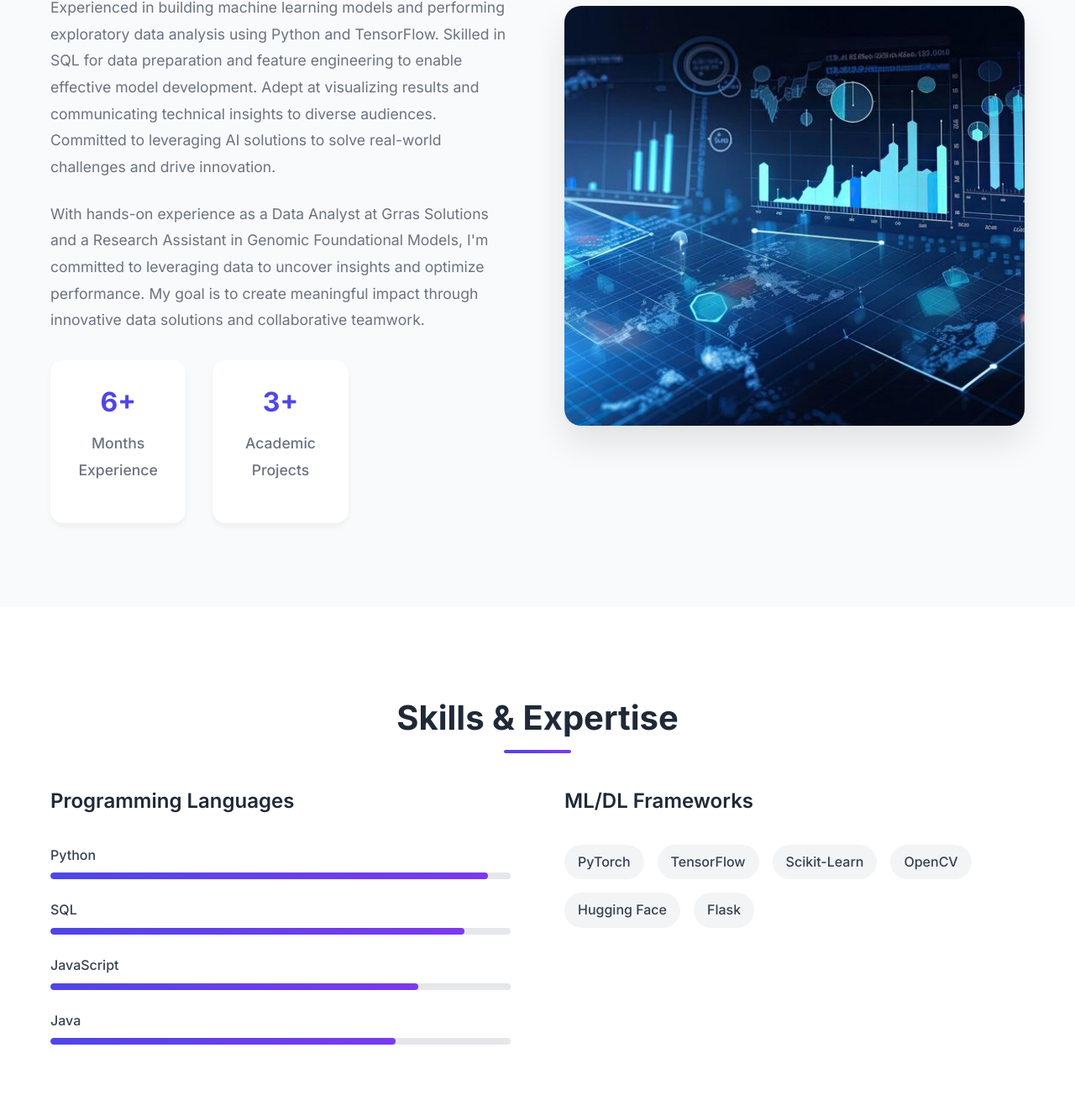
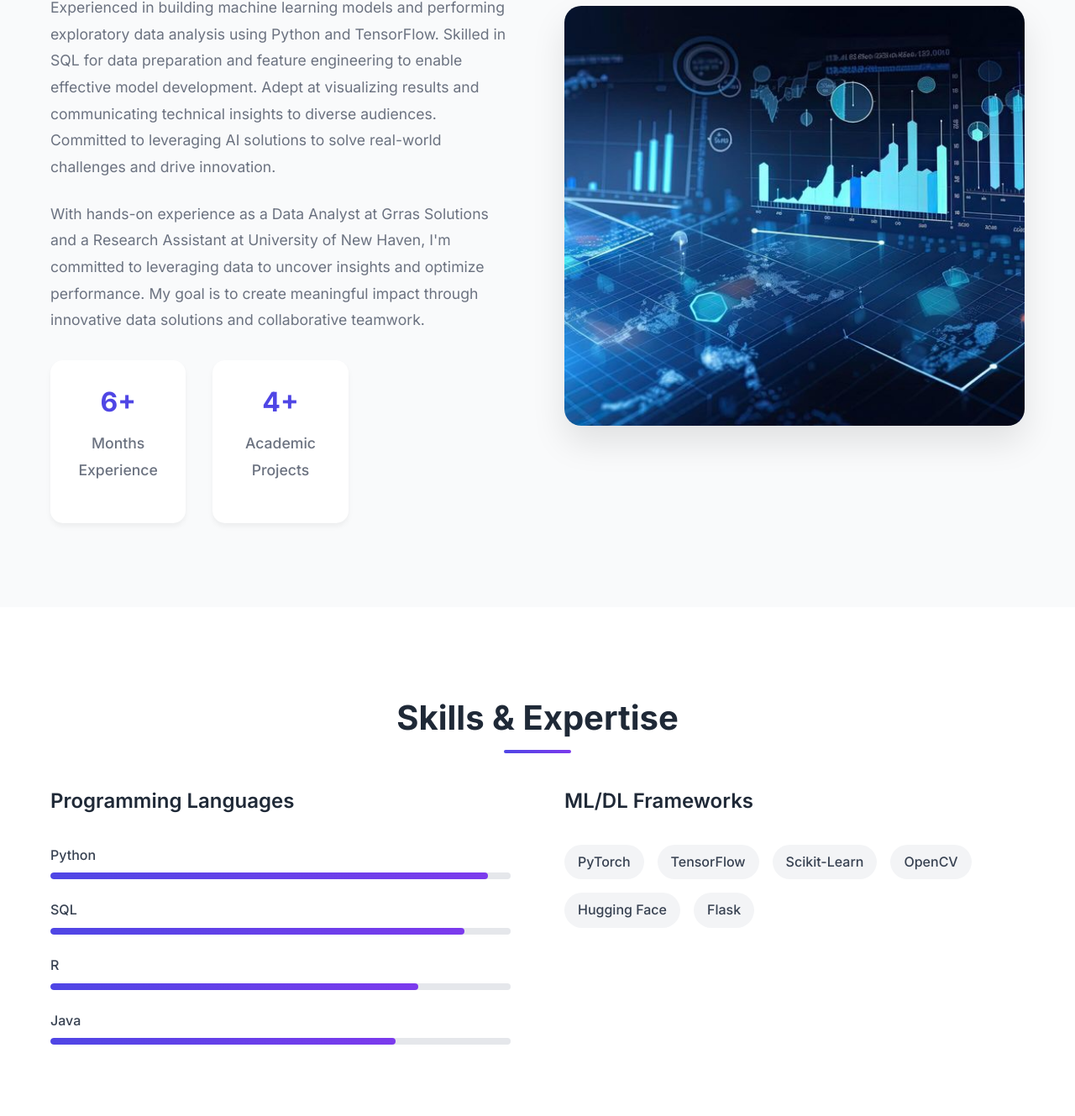
Before and after one commit to MohitRaiyani-27/MohitRaiyani-27.github.io, a website: page index.html in a window 1280 px wide. Shown: the part 1114-2443 px from the top of the page at 84% size. Drawn offline with Linux system fonts and the light colour scheme.

Commit message:
Revise experience and skills in index.html
Updated work experience and skills in the profile section.

```diff
--- a/index.html
+++ b/index.html
@@ -92,7 +92,7 @@
                         Highly motivated and detail-oriented professional with strong analytical and problem-solving skills, pursuing opportunities as a Machine Learning Engineer and Data Science professional. Experienced in building machine learning models and performing exploratory data analysis using Python and TensorFlow. Skilled in SQL for data preparation and feature engineering to enable effective model development. Adept at visualizing results and communicating technical insights to diverse audiences. Committed to leveraging AI solutions to solve real-world challenges and drive innovation.
                     </p>
                 <p>
-                    With hands-on experience as a Data Analyst at Grras Solutions and a Research Assistant in Genomic Foundational Models, I'm committed to leveraging data to uncover insights and optimize performance. My goal is to create meaningful impact through innovative data solutions and collaborative teamwork.
+                    With hands-on experience as a Data Analyst at Grras Solutions and a Research Assistant at University of New Haven, I'm committed to leveraging data to uncover insights and optimize performance. My goal is to create meaningful impact through innovative data solutions and collaborative teamwork.
                 </p>
                     <div class="about-stats">
                         <div class="stat">
@@ -100,7 +100,7 @@
                             <p>Months Experience</p>
                         </div>
                         <div class="stat">
-                            <h3>3+</h3>
+                            <h3>4+</h3>
                             <p>Academic Projects</p>
                         </div>
                     </div>
@@ -133,7 +133,7 @@
                             </div>
                         </div>
                         <div class="skill-item">
-                            <span class="skill-name">JavaScript</span>
+                            <span class="skill-name">R</span>
                             <div class="skill-bar">
                                 <div class="skill-progress" style="width: 80%"></div>
                             </div>
```
